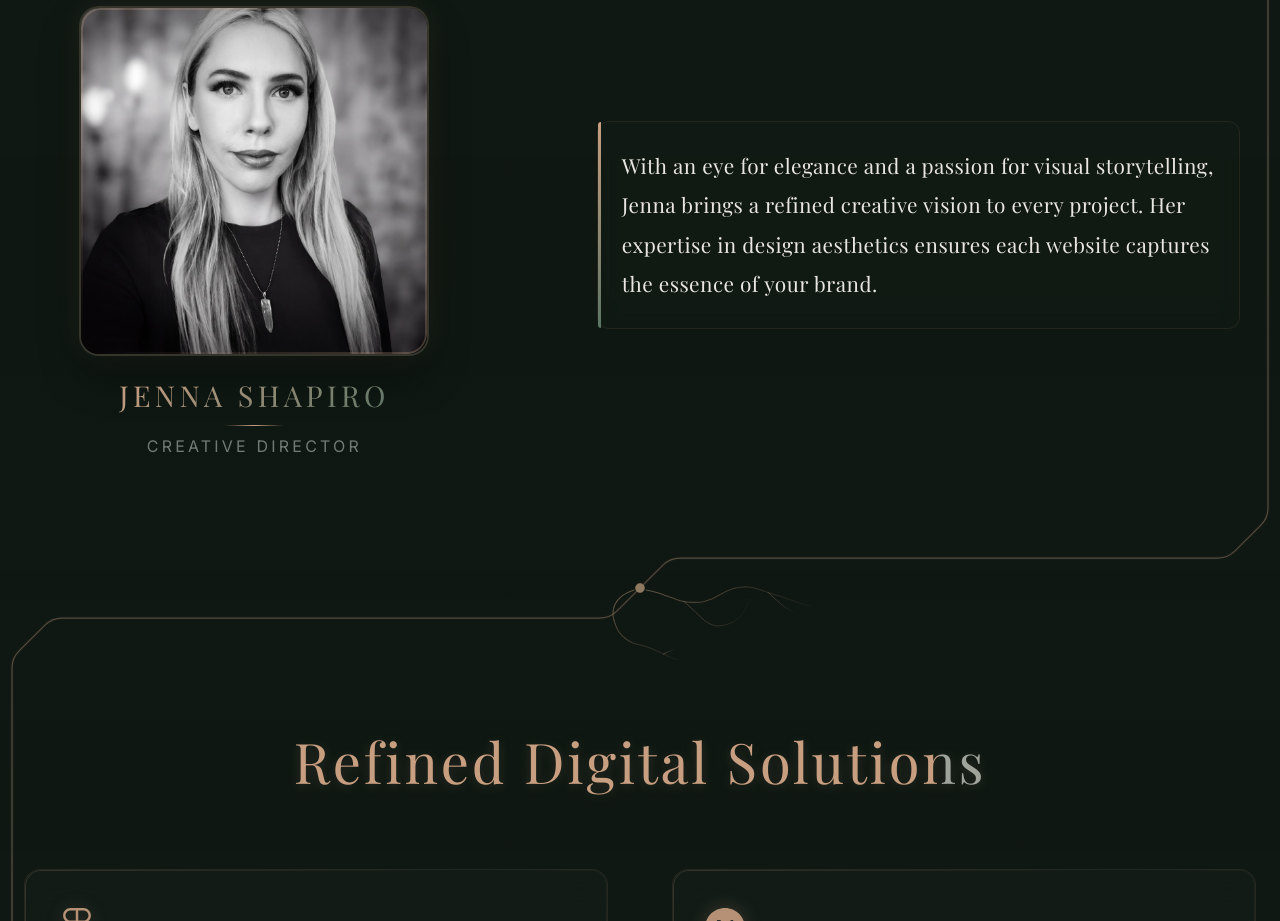
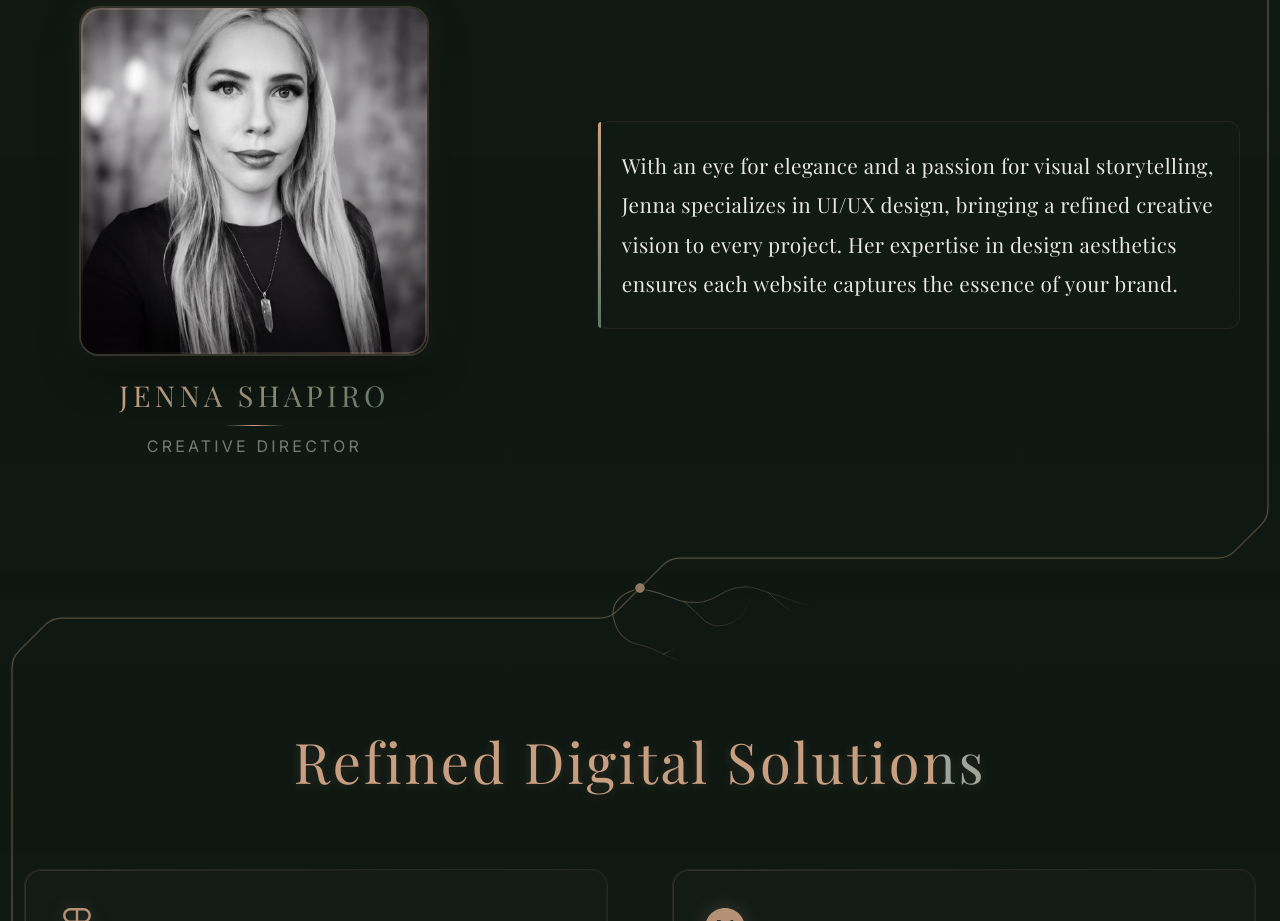
Before and after one commit to BonsaiWD/Bonsai-Web-Design, a Next.js app: page / in a window 1280 px wide. Shown: the part 4020-4941 px from the top of the page. Built offline with nearby package versions, Linux system fonts and the light colour scheme; a web font is replaced by a local one.

Commit message:
Note Jenna's UI/UX specialty in her bio
Co-Authored-By: Claude Opus 5.5 <noreply@anthropic.com>

```diff
--- a/src/components/home/AboutSection.tsx
+++ b/src/components/home/AboutSection.tsx
@@ -450,7 +450,7 @@ export default function AboutSection() {
               transition={{ duration: 0.8, delay: 0.3 }}
             >
               <IntroText>
-                With an eye for elegance and a passion for visual storytelling, Jenna brings a refined creative vision to every project. Her expertise in design aesthetics ensures each website captures the essence of your brand.
+                With an eye for elegance and a passion for visual storytelling, Jenna specializes in UI/UX design, bringing a refined creative vision to every project. Her expertise in design aesthetics ensures each website captures the essence of your brand.
               </IntroText>
             </BioContent>
           </MemberSection>
```
